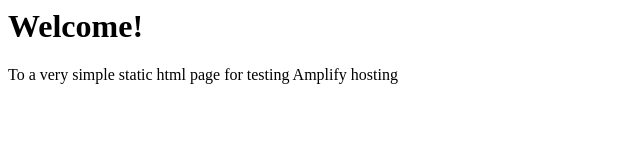
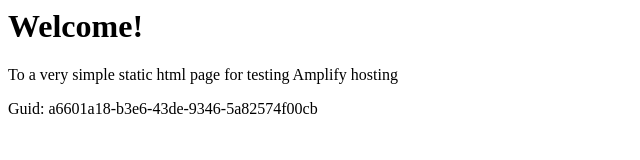
Before and after one commit to aws-aemilia-nrt/Github-PR-Commit-Integration-Test-DoNotTouch-v1-prod-ap-northeast-1, a website: page src/index.html in a window 1280 px wide. Shown: the whole page, without its empty margins (0-640 px from the left). Drawn offline with Linux system fonts and the light colour scheme.

Commit message:
commit from integ tests

```diff
--- a/src/index.html
+++ b/src/index.html
@@ -1,3 +1,5 @@
+
+
 <html lang="en">
 
 <head>
@@ -10,6 +12,6 @@
 <body>
     <h1>Welcome!</h1>
     <p>To a very simple static html page for testing Amplify hosting</p>
-</body>
+    <p>Guid: a6601a18-b3e6-43de-9346-5a82574f00cb</p></body>
 
 </html>
```
